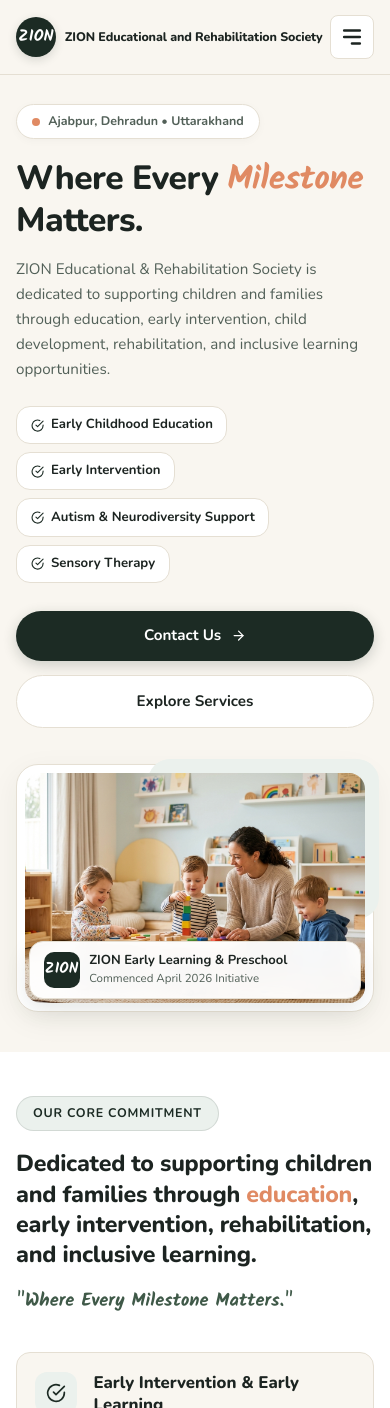
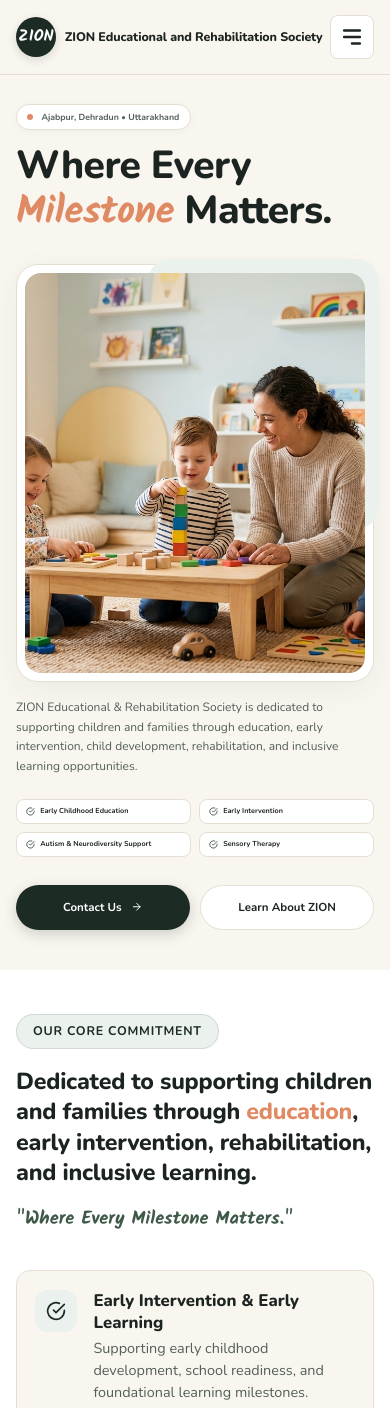
Before and after one commit to ayushrayal/Zion, a React (Vite) app: page / in a window 390 px wide. Shown: the top 1408 px of the page. Built offline with nearby package versions, Linux system fonts and the light colour scheme.

Commit message:
Zion Hero v1

```diff
--- a/src/components/Hero/Hero.css
+++ b/src/components/Hero/Hero.css
@@ -13,7 +13,6 @@
 .hero-container {
   display: grid;
   grid-template-columns: 1fr;
-  gap: 2.25rem;
   align-items: center;
 }
 
@@ -54,7 +53,7 @@
   line-height: 1.18;
   font-weight: 800;
   color: var(--color-text-main);
-  margin-bottom: 1rem;
+  margin-bottom: 1.25rem;
   letter-spacing: -0.015em;
   width: 100%;
 }
@@ -190,7 +189,120 @@
   color: var(--color-text-muted);
 }
 
-/* Mobile responsive breakpoints */
+/* MOBILE RESPONSIVE STRUCTURE (< 768px) */
+@media (max-width: 767px) {
+  .hero-container {
+    display: flex;
+    flex-direction: column;
+    align-items: flex-start;
+    gap: 0;
+  }
+
+  .hero-content {
+    display: contents; /* Unwraps hero-content to allow reordering children relative to image */
+  }
+
+  /* 1. EYEBROW */
+  .hero-tag-badge {
+    order: 1;
+    margin-bottom: 14px;
+    font-size: clamp(0.55rem, 1.2vw, 0.65rem);
+    padding: 0.3rem 0.65rem;
+  }
+
+  .badge-dot {
+    width: 6px;
+    height: 6px;
+  }
+
+  /* 2. MAIN HEADING */
+  .hero-title {
+    order: 2;
+    margin-bottom: 28px;
+    font-size: clamp(36px, 10vw, 62px);
+    line-height: 1.15;
+    text-align: left;
+  }
+
+  /* 3. HERO IMAGE */
+  .hero-visual {
+    order: 3;
+    margin-bottom: 16px;
+    width: 100%;
+  }
+
+  .hero-image {
+    height: clamp(400px, 65vw, 580px);
+  }
+
+
+  /* 4. DESCRIPTION */
+  .hero-description {
+    order: 4;
+    margin-bottom: 22px;
+    font-size: clamp(.75rem, 2.8vw, .95rem);
+    line-height: 1.65;
+    text-align: left;
+  }
+
+  /* 5. SERVICE TAGS - STRICT 2-COLUMN GRID ON MOBILE */
+  .hero-pills {
+    order: 5;
+    margin-bottom: 28px;
+    display: grid;
+    grid-template-columns: repeat(2, minmax(0, 1fr));
+    gap: 8px;
+    width: 100%;
+  }
+
+  .hero-pills .hero-pill-item {
+    width: 100%;
+    display: flex;
+    align-items: flex-start;
+    gap: 0.35rem;
+    padding: 0.4rem 0.55rem;
+    font-size: 0.72rem;
+    font-weight: 700;
+    line-height: 1.25;
+    box-sizing: border-box;
+    text-align: left;
+    word-break: break-word;
+    border-radius: var(--radius-sm);
+  }
+
+  .hero-pills .hero-pill-item svg {
+    font-size: 0.55rem;
+    margin-top: 1px;
+    flex-shrink: 0;
+  }
+
+  .hero-pills .hero-pill-item span {
+    font-size: 0.45rem;
+    margin-top: 1px;
+    flex-shrink: 0;
+  }
+
+  /* 6. CTA BUTTONS - 2 COLUMNS ON MOBILE */
+  .hero-actions {
+    order: 6;
+    margin-bottom: 0;
+    display: grid;
+    grid-template-columns: repeat(2, minmax(0, 1fr));
+    gap: 0.65rem;
+    width: 100%;
+  }
+
+  .hero-actions .btn-primary,
+  .hero-actions .btn-secondary {
+    width: 100%;
+    padding: 0.75rem 0.35rem;
+    font-size: clamp(0.72rem, 2.3vw, 0.88rem);
+    min-height: 44px;
+    justify-content: center;
+    white-space: nowrap;
+  }
+}
+
 @media (max-width: 480px) {
   .hero-actions {
     flex-direction: column;
@@ -199,36 +311,37 @@
   .hero-actions .btn-primary,
   .hero-actions .btn-secondary {
     width: 100%;
-  }
-
-  .hero-floating-card {
-    bottom: 0.75rem;
-    left: 0.75rem;
-    right: 0.75rem;
-    padding: 0.6rem 0.85rem;
-    gap: 0.6rem;
-    max-width: calc(100% - 1.5rem);
-  }
-
-  .floating-badge {
-    width: 36px;
-    height: 36px;
-    font-size: 0.95rem;
-  }
-
-  .floating-text strong {
-    font-size: 0.8125rem;
-  }
-
-  .floating-text span {
-    font-size: 0.72rem;
+    text-align: center;
   }
 }
 
-@media (min-width: 992px) {
+@media (max-width: 375px) {
+  .hero-pills .hero-pill-item {
+    font-size: 0.68rem;
+    padding: 0.35rem 0.45rem;
+    gap: 0.3rem;
+  }
+
+  .hero-actions .btn-primary,
+  .hero-actions .btn-secondary {
+    font-size: 0.7rem;
+    padding: 0.7rem 0.25rem;
+  }
+}
+
+/* DESKTOP STRUCTURE (>= 768px) - PRESERVE ORIGINAL 2-COLUMN DESKTOP HERO */
+@media (min-width: 768px) {
   .hero-container {
+    display: grid;
     grid-template-columns: 1.1fr 0.9fr;
     gap: 3.5rem;
+    align-items: center;
+  }
+
+  .hero-content {
+    display: flex;
+    flex-direction: column;
+    align-items: flex-start;
   }
 
   .hero-actions {
--- a/src/components/Hero/Hero.jsx
+++ b/src/components/Hero/Hero.jsx
@@ -64,7 +64,7 @@
               <FiArrowRight aria-hidden="true" />
             </a>
             <a href="#services" className="btn-secondary">
-              <span>Explore Services</span>
+              <span>Learn About ZION</span>
             </a>
           </div>
         </div>
@@ -79,13 +79,6 @@
               className="hero-image"
               loading="eager"
             />
-            <div className="hero-floating-card">
-              <div className="floating-badge font-display">ZION</div>
-              <div className="floating-text">
-                <strong>ZION Early Learning & Preschool</strong>
-                <span>Commenced April 2026 Initiative</span>
-              </div>
-            </div>
           </div>
         </div>
       </div>
```
